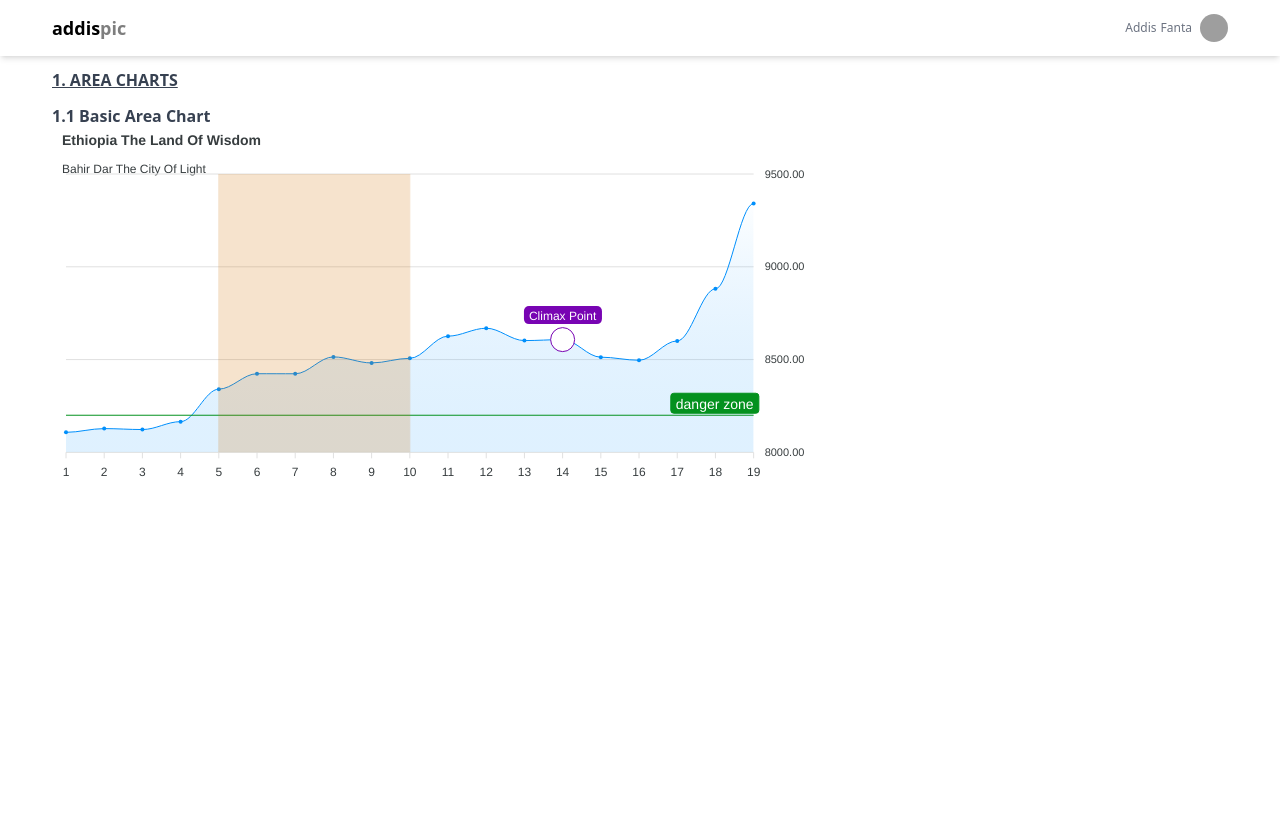
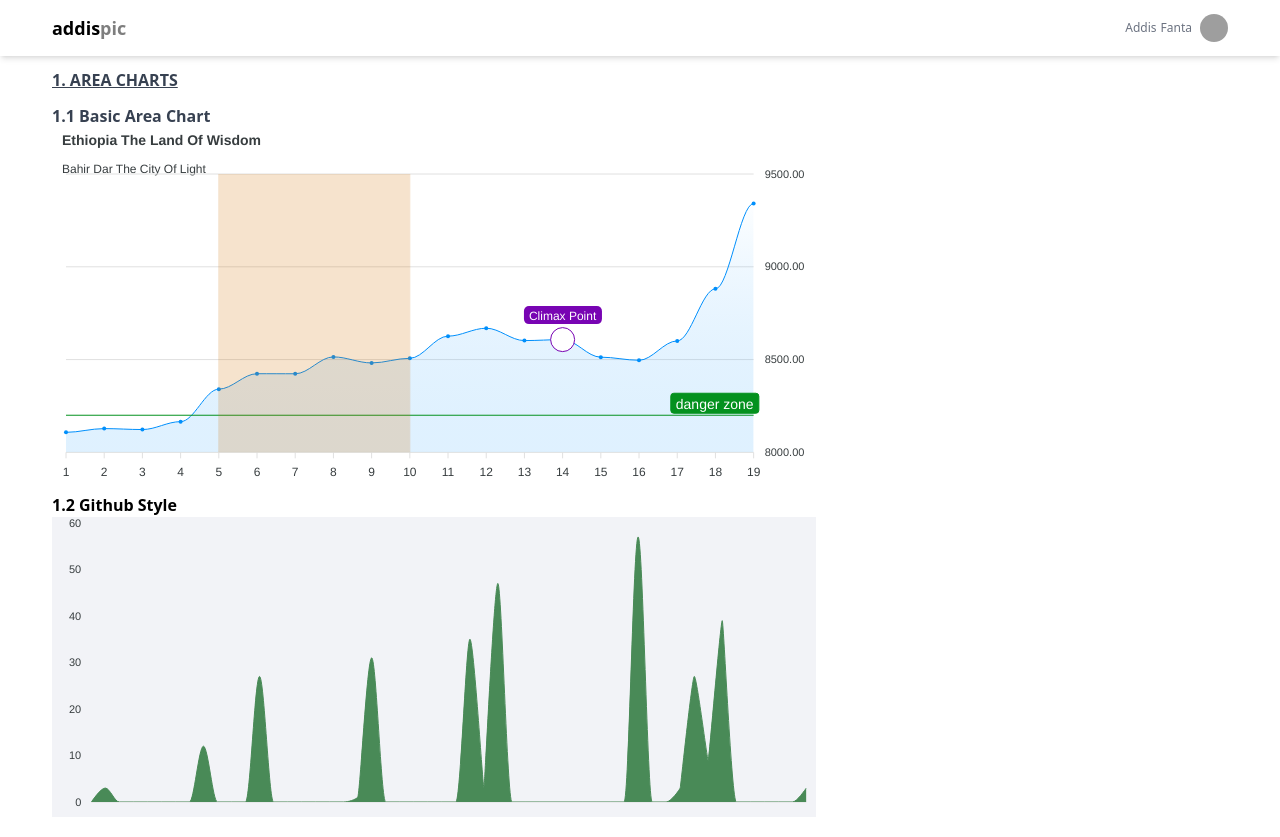
Before and after one commit to addispic/react-apexchart, a React (Vite) app: page / in a window 1280 px wide. Before the commit the page ends 800 px from the top, so only its background shows below. Built offline with nearby package versions, Linux system fonts and the light colour scheme; grey boxes are pictures that could not be loaded.

Commit message:
some changes on the home page

```diff
--- a/src/pages/Home.jsx
+++ b/src/pages/Home.jsx
@@ -149,6 +149,75 @@ const Home = () => {
               />
             </div>
           </div>
+          {/* github style */}
+          <div>
+            <header>
+              <h3 className="font-semibold">1.2 Github Style</h3>
+            </header>
+            <div>
+              <Chart
+                type="area"
+                height={300}
+                width={'65%'}
+                series={[
+                  {
+                    name: 'comments',
+                    data: [0, 3, 0, 0, 0, 0, 0, 0, 12, 0, 0, 0, 27, 0, 0, 0, 0, 0, 0, 1, 31, 0, 0, 0, 0, 0, 0, 35, 3, 47, 0, 0, 0, 0,0,0,0,0,0,57,0,0,3,27,9,39,0,0,0,0,0,3]
+                  }
+                ]}
+                options={{
+                  chart: {
+                    zoom: {
+                      enabled: false,
+                    },
+                    toolbar: {
+                      show: false
+                    },
+                    background: '#f2f3f7'
+                  },
+                  grid: {
+                    xaxis: {
+                      lines: {
+                        show: false
+                      }
+                    },
+                    yaxis: {
+                      lines: {
+                        show: false
+                      }
+                    },
+                    padding: {
+                      top: -24,
+                      // bottom: -5
+                    }
+                  },
+                  dataLabels: {
+                    enabled: false
+                  },
+                  xaxis: {
+                    axisBorder: {
+                      // show: false
+                    },
+                    axisTicks: {
+                      show: false
+                    },
+                    labels: {
+                      show: false
+                    }
+                  },
+                  colors: ['#498a57'],
+                  fill: {
+                    type: 'solid',
+                    opacity: 1
+                  },
+                  stroke: {
+                    width: 1,
+                    curve: 'monotoneCubic'
+                  }
+                }}
+              />
+            </div>
+          </div>
         </div>
       </div>
     </div>
```
